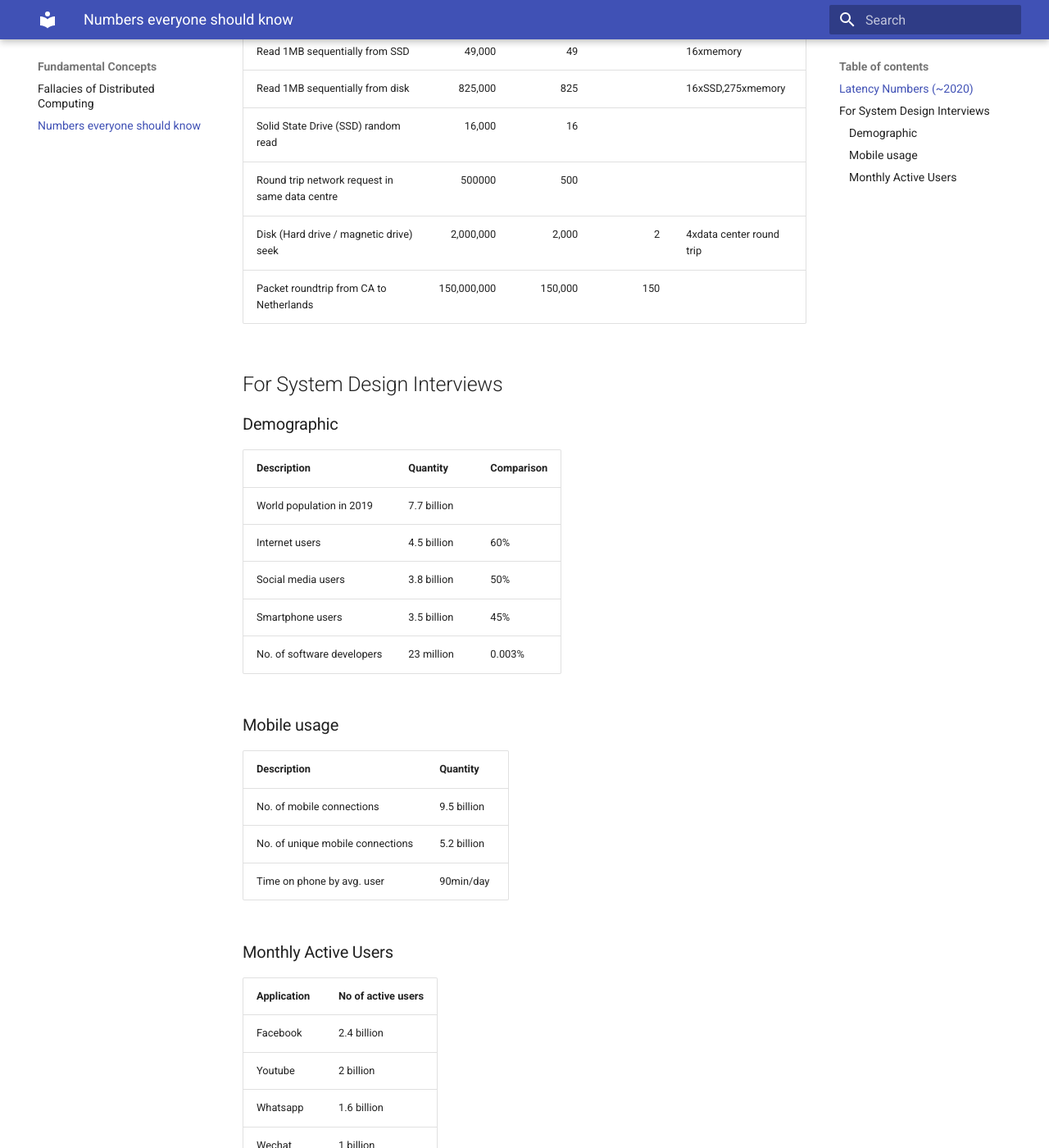
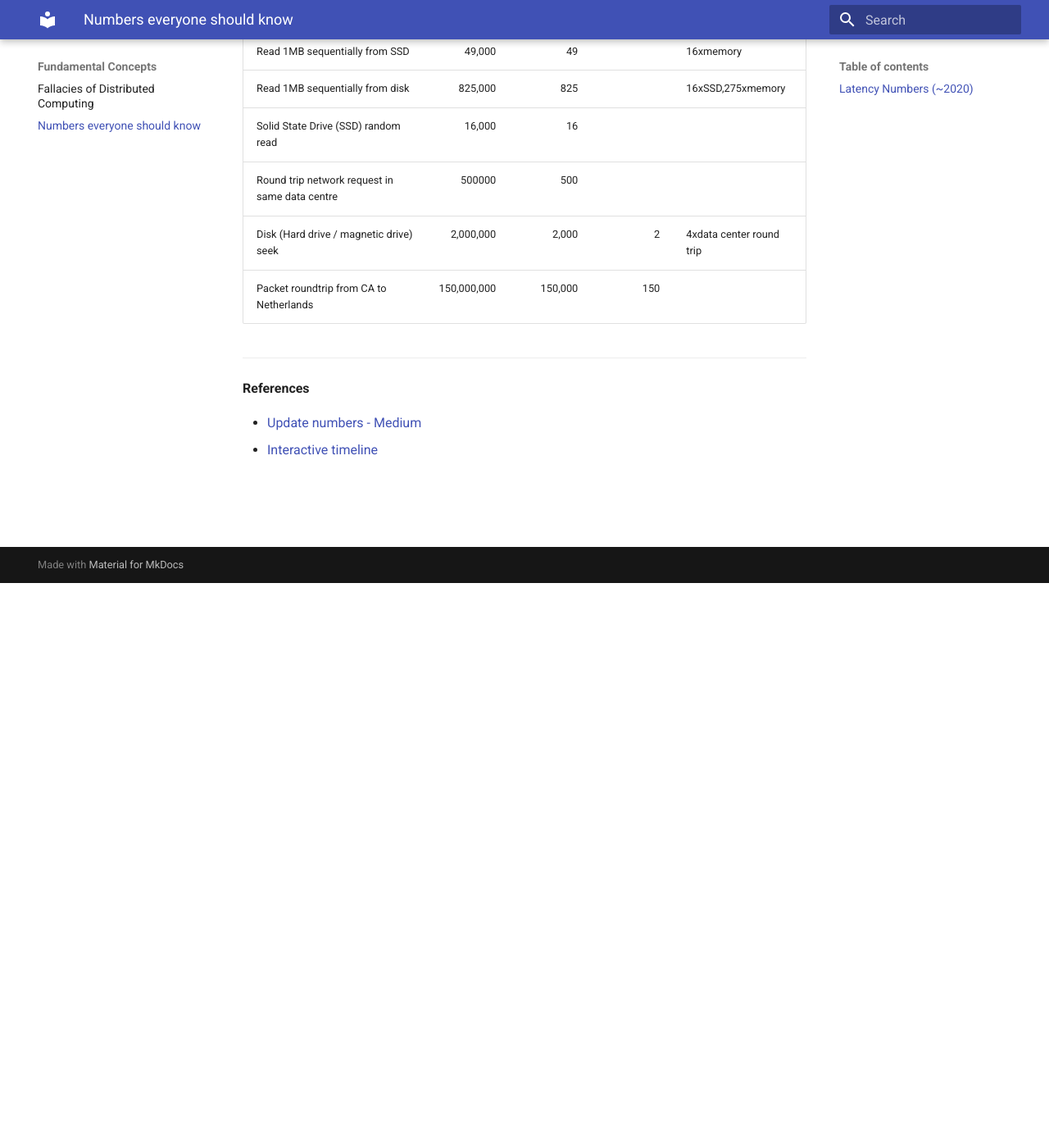
Before and after one commit to jazemzer/distributed-systems, an MkDocs documentation site: the page built from docs/concepts/numbers.md, in a window 1280 px wide and 1400 px high, scrolled down 689 px. Shown: the whole window at 82% size. Built offline with MkDocs 1.6.1 and Material for MkDocs 9.7.7, drawn with Linux system fonts in a browser that asks for light colours; some of the changed text lies outside the part shown.

Commit message:
Adding System Design Interviews

```diff
--- a/docs/concepts/numbers.md
+++ b/docs/concepts/numbers.md
@@ -20,46 +20,9 @@
 | Packet roundtrip from CA to Netherlands		| 150,000,000| 150,000	|150|				|
 
 
-
-## For System Design Interviews
-
-### Demographic
-| Description				| Quantity		| Comparison 	|
-| ------------------------- | ------------- | ----------|
-| World population in 2019 	| 7.7 billion 	|			|
-| Internet users			| 4.5 billion	| 60% 		|
-| Social media users		| 3.8 billion	| 50% 		|
-| Smartphone users			| 3.5 billion	| 45% 		|
-| No. of software developers| 23 million	| 0.003% 	|
-
-### Mobile usage
-| Description				| Quantity		|
-| ------------------------- | ------------- |
-| No. of mobile connections | 9.5 billion 	|
-| No. of unique mobile connections | 5.2 billion 	|
-| Time on phone by avg. user | 90min/day |
-
-### Monthly Active Users
-| Application				| No of active users		|
-| ------------------------- | ------------- |
-| Facebook 					|2.4 billion |
-| Youtube 					|2 billion |
-| Whatsapp 					|1.6 billion |
-| Wechat 					|1 billion |
-| Instagram 				|1 billion |
-| Tiktok 					|800 million |
-| Reddit 					|300 million |
-| Twitter 					|300 million |
-
 ---
 
 **References**
 
 * [Update numbers - Medium](https://medium.com/@kousiknath/must-know-numbers-for-every-computer-engineer-6338a12c292c)
 * [Interactive timeline ](https://colin-scott.github.io/personal_website/research/interactive_latency.html)
-* Statistics
-	* [World population](https://www.worldometers.info/world-population/)
-	* [Mobile Phone statistics](https://www.bankmycell.com/blog/how-many-phones-are-in-the-world)
-	* [Internet statistics](https://www.statista.com/statistics/617136/digital-population-worldwide/)
-	* [Social network statistics](https://www.statista.com/statistics/272014/global-social-networks-ranked-by-number-of-users/)
-	* [Social media statistics](https://dustinstout.com/social-media-statistics/)
--- a/mkdocs.yml
+++ b/mkdocs.yml
@@ -12,3 +12,5 @@
   - 'Fundamental Concepts':
       - 'Fallacies of Distributed Computing': 'concepts/fallacies.md'
       - 'Numbers everyone should know': 'concepts/numbers.md'
+  - 'System Design Interviews':
+      - 'Useful numbers': 'sdi/numbers.md'
```
Also changed, not shown: docs/sdi/numbers.md (added, +41 -0 lines).
